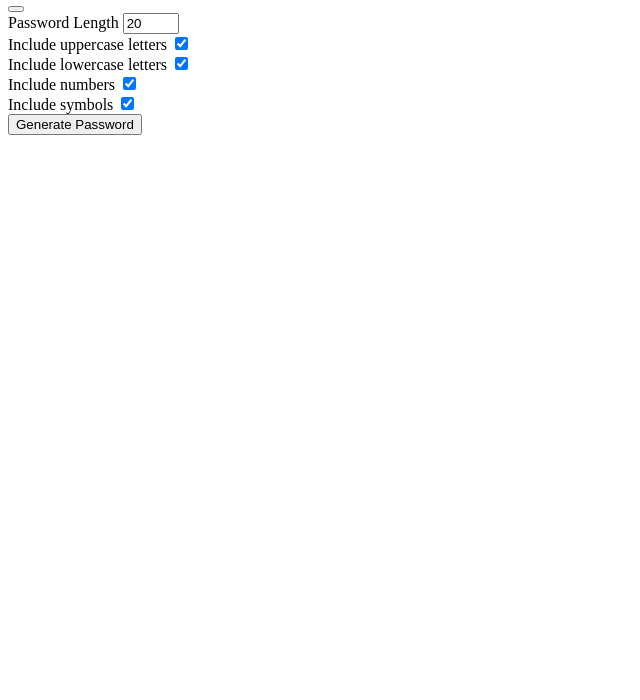
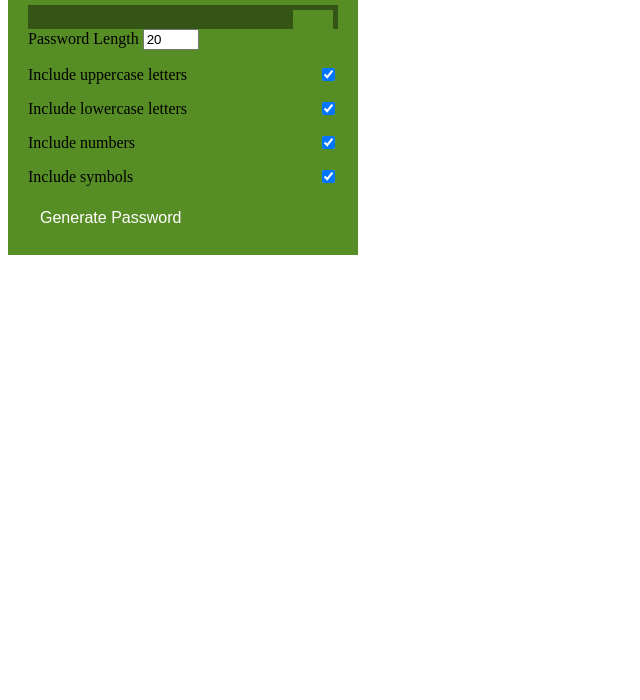
Before and after one commit to 139587-spec/Password-Generator, a plain HTML site: page index.html in a window 1280 px wide. Shown: the part 100-800 px from the top of the page, without its empty margins (0-640 px from the left). Drawn offline with Linux system fonts and the light colour scheme.

Commit message:
finished most of CSS

```diff
--- a/index.html
+++ b/index.html
@@ -15,7 +15,7 @@
         <div class="container">
             <h2>Password Generator</h2>
             <div class="result-container">
-                <span class="result"></span>
+                <span id="result"></span>
                 <button class="btn" id="clipboard">
                     <i class="far fa=clipboard"></i>
                 </button>
--- a/style.css
+++ b/style.css
@@ -0,0 +1,78 @@
+* {
+    box-sizing: border-box;
+}
+
+bodyv {
+    background-color: #578d25;
+    color: #fff;
+    font-family: 'Muli', sans-serif;
+    display: flex;
+    flex-direction: column;
+    align-items: center;
+    justify-content: center;
+    height: 100vh;
+    overflow: hidden;
+    margin: 0;
+    padding: 10px;
+}
+
+h2 {
+    margin: 10px 0 20px;
+    text-align: center;
+}
+
+.container {
+    background-color: #578d25;
+    box-shadow: 0px 2px 10px rbga(255, 255, 255, 0.2);
+    width: 350px;
+    padding: 20px;
+    max-width: 100%;
+}
+
+.result-container {
+    background-color: rgba(0, 0, 0, 0.4);
+    justify-content: flex-start;
+    display: flex;
+    align-items: center;
+    position: relative;
+    font-size: 18px;
+    letter-spacing: 1px;
+    padding: 12px 10px;
+    height: 50 px;
+    width: 100%;
+}
+
+.result-container #result {
+    word-wrap: break-word;
+    max-width: calc(100% - 40px);
+}
+
+.result-container .btn {
+    position: absolute;
+    top: 5px;
+    right: 5px;
+    width: 40px;
+    height: 40px;
+    font-size: 20px;
+}
+
+.btn {
+    border: none;
+    background-color: #578d25;
+    color: #fff;
+    font-size: 16px;
+    padding: 8px 12px;
+    cursor: pointer;
+}
+
+.btn-large {
+    display: block;
+    width: 100%;
+}
+
+.setting {
+    display: flex;
+    justify-content: space-between;
+    align-items: center;
+    margin: 15px 0;
+}
```
